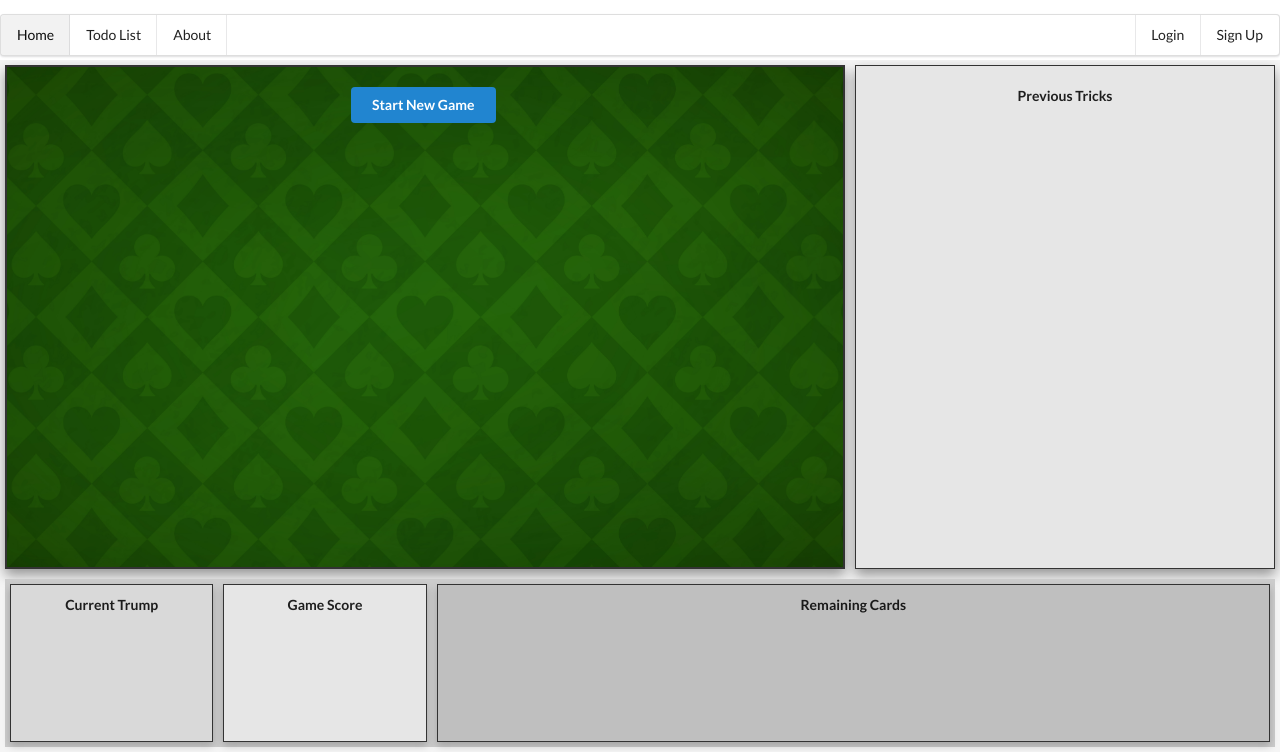
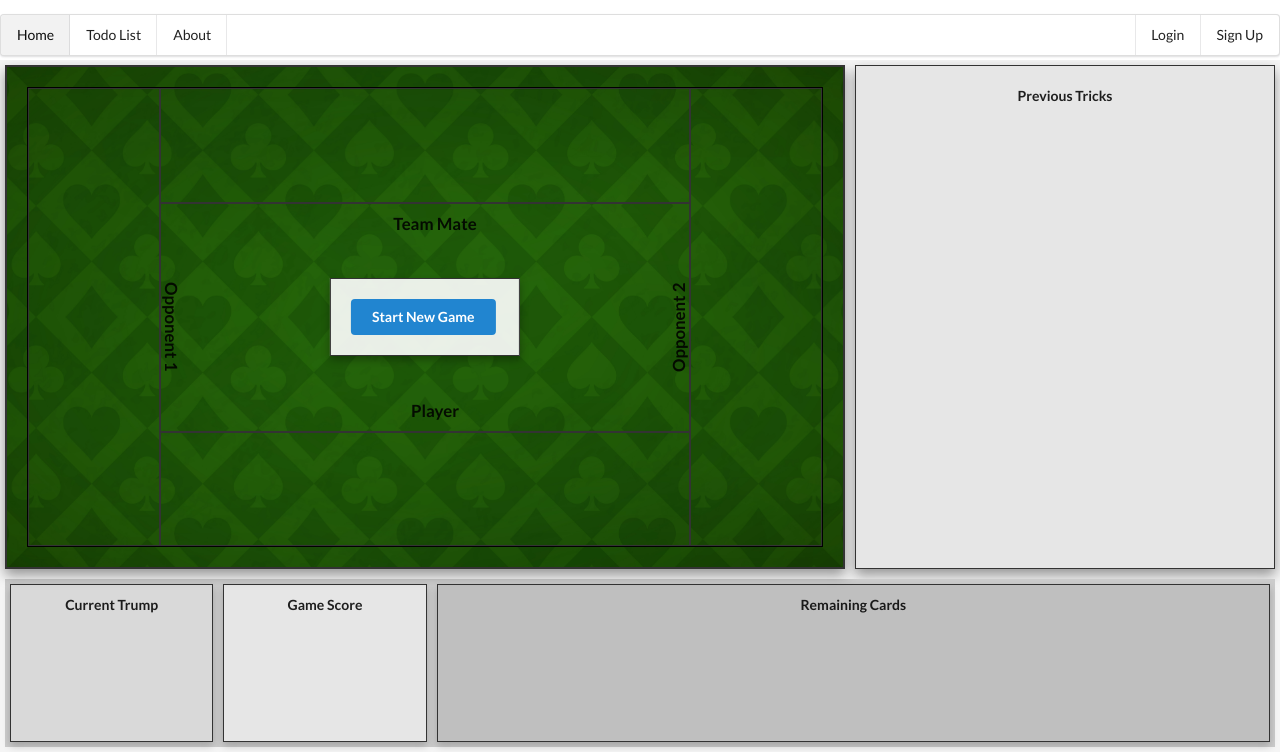
Before and after one commit to gimes28/Euchre-Project, a Django app: page / in a window 1280 px wide. Shown: the part 48-800 px from the top of the page. Run offline with Django 5.2, Linux system fonts and the light colour scheme.

Commit message:
Update start of game to get dealer and deal initial cards for the round

```diff
--- a/App/euchreapp/homepage/urls.py
+++ b/App/euchreapp/homepage/urls.py
@@ -3,5 +3,7 @@ from . import views
 
 urlpatterns = [
     path('', views.home, name="home"),  # Homepage view
-    path('start-game/', views.start_game_view, name='start_game'), # Start new game
+    # path('start-game/', views.start_game_view, name='start_game'), # Start new game
+    path('start-game/', views.start_new_game, name='start_game'), # Start new game
+    path("deal-hand/", views.deal_hand, name="deal_hand"),  # New endpoint for dealing a hand
 ]
--- a/App/euchreapp/homepage/views.py
+++ b/App/euchreapp/homepage/views.py
@@ -3,9 +3,11 @@ from django.contrib.auth.forms import UserCreationForm
 from django.contrib.auth import login
 from django.contrib.auth.views import LoginView
 from django.http import JsonResponse
-from .models import start_euchre_game
+from django.views.decorators.csrf import csrf_exempt
+from random import shuffle
+from .models import start_euchre_game, start_round, Game, Player, Card, deal_hand as model_deal_hand
 
-# Create your views here.
+# Render the homepage
 def home(request):
     return render(request, "home.html")  # Reference the template in the root templates directory
 
@@ -21,7 +23,6 @@ def signup(request):
         form = UserCreationForm()
     return render(request, 'signup.html', {'form': form})
 
-
 # Login redirects to homepage or the admin page if logging as admin
 class CustomLoginView(LoginView):
     template_name = 'login.html'  # Use custom template in the root templates directory
@@ -33,15 +34,48 @@ class CustomLoginView(LoginView):
         # Redirect regular users to the default redirect URL
         return super().get_success_url()
 
+@csrf_exempt
+def start_new_game(request):
+    if request.method == 'POST':
+        game = Game.objects.create()
+        dealt_cards, dealer, highest_card = start_round(game)  # Get highest_card from start_round
 
-def start_game_view(request):
-    """
-    Handle starting a new game.
-    """
+        # Ensure highest_card is properly serialized
+        if highest_card:
+            highest_card_info = f"{highest_card.rank} of {highest_card.suit}"
+        else:
+            highest_card_info = "No card"
+
+        # Prepare the response
+        response = {
+            "dealt_cards": {player.name: f"{card.rank} of {card.suit}" for player, card in dealt_cards.items()},
+            "dealer": dealer.name,
+            "highest_card": highest_card_info,
+        }
+        return JsonResponse(response)
+    return JsonResponse({"error": "Invalid request method."}, status=400)
+
+@csrf_exempt
+def deal_hand(request):
     if request.method == "POST":
-        # Start the Euchre game
-        start_euchre_game()
-        # Redirect to home or return a success message
-        return redirect('home')
+        dealer_name = request.POST.get("dealer")
+        dealer = Player.objects.get(name=dealer_name)
+        players = Player.objects.all()
 
-    return JsonResponse({'error': 'Invalid request method'}, status=400)
+        # Shuffle the deck
+        deck = list(Card.objects.all())
+        shuffle(deck)
+
+        # Use the model's `deal_hand` function to deal cards
+        hands = model_deal_hand(deck, players)
+
+        # Prepare the response
+        response = {
+            "hands": {
+                player.name: [f"{card.rank} of {card.suit}" for card in hand]
+                for player, hand in hands.items()
+            }
+        }
+        return JsonResponse(response)
+
+    return JsonResponse({"error": "Invalid request method."}, status=400)
--- a/App/euchreapp/static/css/styles.css
+++ b/App/euchreapp/static/css/styles.css
@@ -15,6 +15,7 @@
 
 /* Left div occupies the left column in the top 2/3 area */
 .left-div {
+    position: relative; /* Ensures child elements can be positioned relative to this container */
     grid-column: 1 / 2; /* Start from column 1, end before column 2 */
     grid-row: 1 / 2; /* Start from row 1, end before row 2 */
     background-image: url('/static/images/card-table-texture.jpg'); /* Card table texture */
@@ -96,3 +97,153 @@
     vertical-align: top !important; /* Align the image vertically with the text */
     margin-right: -5px !important;
 }
+
+/* Card table divisions */
+
+.grid-container {
+    display: grid;
+    grid-template-areas:
+        "left top right"
+        "left center right"
+        "left bottom right";
+    grid-template-rows: 1fr 2fr 1fr; /* Define row proportions */
+    grid-template-columns: 1fr 4fr 1fr; /* Define column proportions */
+    height: 100%;
+    width: 100%;
+    position: relative;
+    border: 1px solid black; /* Optional: Border for the entire grid */
+    box-sizing: border-box;
+}
+
+.rectangle {
+    border: 1px solid #333;
+    padding: 10px;
+    text-align: center;
+    font-size: 1.2em;
+    font-weight: bold;
+}
+
+.rectangle.left {
+    grid-area: left;
+}
+
+.rectangle.top {
+    grid-area: top;
+}
+
+.rectangle.center {
+    grid-area: center;
+}
+
+.rectangle.bottom {
+    grid-area: bottom;
+}
+
+.rectangle.right {
+    grid-area: right;
+}
+
+.rectangle.center {
+    grid-area: center;
+    border: 1px solid #333; /* Border for the center square */
+    position: relative; /* To position child elements relative to this square */
+    background-color: transparent; /* Transparent background */
+}
+
+.center-top-text,
+.center-bottom-text {
+    position: absolute;
+    width: 100%; /* Full width of the square */
+    text-align: center;
+    font-size: 1.2rem;
+    font-weight: bold;
+}
+
+.center-top-text {
+    top: 10px; /* Position near the top */
+}
+
+.center-bottom-text {
+    bottom: 10px; /* Position near the bottom */
+}
+
+.center-left-text,
+.center-right-text {
+    position: absolute;
+    height: 100%; /* Full height of the square */
+    text-align: center;
+    font-size: 1.2rem;
+    font-weight: bold;
+    writing-mode: vertical-rl; /* Ensures text flows vertically */
+    text-orientation: mixed; /* Makes text orientation correct */
+}
+
+.center-left-text {
+    left: 0; /* Position on the left border */
+    transform: translate(-50%, 0); /* Adjust alignment */
+    margin-left: 10px;
+}
+
+.center-right-text {
+    right: 0; /* Position on the right border */
+    transform: translate(50%, 0) rotate(180deg); /* Adjust alignment and rotate 180 degrees */
+    margin-right: 10px;
+}
+
+.centered-form {
+    position: absolute; /* Position relative to the parent container */
+    top: 50%;
+    left: 50%;
+    transform: translate(-50%, -50%); /* Center the form horizontally and vertically */
+    z-index: 10; /* Higher z-index to appear above the grid */
+    background-color: rgba(255, 255, 255, 0.9); /* Optional: Semi-transparent background for visibility */
+    padding: 20px; /* Padding around the form */
+    border: 1px solid #333; /* Optional: Border around the form */
+    box-shadow: 0 4px 8px rgba(0, 0, 0, 0.3); /* Optional: Shadow for emphasis */
+}
+
+/* Custom modal to sit within the game board center square */
+.custom-modal {
+    position: absolute; /* Allows positioning relative to the parent container */
+    top: 0;
+    left: 0;
+    width: 100%;
+    height: 100%;
+    background-color: white; /* Optional: Set a background color */
+    border: 1px solid #333; /* Match the rectangle border */
+    display: none; /* Initially hidden */
+    z-index: 10; /* Ensure it is above other elements */
+    box-shadow: 0 4px 8px rgba(0, 0, 0, 0.2); /* Optional: Add a subtle shadow */
+}
+
+.custom-modal .modal-header {
+    font-size: 1.5rem;
+    font-weight: bold;
+    text-align: center;
+    margin: 10px 0;
+}
+
+.custom-modal .modal-content {
+    text-align: center;
+    margin: 20px 0;
+}
+
+.custom-modal .modal-actions {
+    text-align: center;
+    margin-top: 20px;
+}
+
+/* Dealer Icon */
+.dealer-highlight {
+    position: relative;
+}
+
+.dealer-icon {
+    position: absolute;
+    left: 5px; /* Left and top to position icon */
+    top: 83%;
+    transform: translateY(-50%);
+    width: 35px; /* Can adjust size */
+    height: auto;
+    z-index: 2; /* Ensure icon stays above other content */
+}
--- /dev/null
+++ b/App/euchreapp/static/js/start_game.js
@@ -0,0 +1,94 @@
+$(document).ready(function () {
+    $("#start-game-button").click(function () {
+        $.ajax({
+            url: "/start-game/", // Matches the URL in urls.py
+            type: "POST",
+            success: function (response) {
+                // Map cards to their positions
+                const positions = {
+                    "Player": "#human-card",
+                    "Opponent1": "#bot1-card",
+                    "Team Mate": "#bot2-card",
+                    "Opponent2": "#bot3-card",
+                };
+
+                // Update the DOM with the dealt cards
+                for (let player in response.dealt_cards) {
+                    $(positions[player]).text(response.dealt_cards[player]); // Show card text
+                }
+
+                // Clear any existing dealer icons
+                $(".rectangle").removeClass("dealer-highlight").find(".dealer-icon").remove();
+
+                // Add the dealer icon to the corresponding rectangle
+                const dealerPosition = positions[response.dealer];
+                $(dealerPosition).addClass("dealer-highlight"); // Optional styling
+                $(dealerPosition).prepend(`
+                    <img src="/static/images/dealer-icon.jpg" alt="Dealer Icon" class="dealer-icon">
+                `);
+
+                // Update modal content and store the dealer's name
+                dealer = response.dealer;
+                $("#modal-dealer .modal-content").html(
+                    `<p><strong>Highest Card:</strong> ${response.highest_card}</p>
+                     <p><strong>Dealer:</strong> ${response.dealer}</p>`
+                );
+
+                // Display the modal
+                $("#modal-dealer").fadeIn();
+            },
+            error: function (xhr) {
+                alert("An error occurred: " + xhr.responseText);
+            }
+        });
+    });
+
+    // When you close the choose dealer modal, deal cards to each player
+    $("#modal-ok-button").click(function () {
+        // Hide the modal
+        $("#modal-dealer").fadeOut();
+
+        // Clear the rectangles
+        $(".rectangle").not(".center").text("");
+
+        // Request a new hand to be dealt
+        $.ajax({
+            url: "/deal-hand/", // New endpoint for dealing a hand
+            type: "POST",
+            data: { dealer: dealer }, // Pass the dealer's name
+            success: function (response) {
+                // Map cards to their positions
+                const positions = {
+                    "Player": "#human-card",
+                    "Opponent1": "#bot1-card",
+                    "Team Mate": "#bot2-card",
+                    "Opponent2": "#bot3-card",
+                };
+
+                // Display the dealt hand in each rectangle
+                for (let player in response.hands) {
+                    const cards = response.hands[player].join(", "); // Combine cards into a single string
+                    const playerRectangle = $(positions[player]);
+                    playerRectangle.text(cards);
+
+                    // Add the dealer icon to the dealer's rectangle
+                    if (player === dealer) {
+                        playerRectangle.prepend(`
+                            <img src="/static/images/dealer-icon.jpg" alt="Dealer Icon" class="dealer-icon">
+                        `);
+                    }
+                }
+            },
+            error: function (xhr) {
+                alert("An error occurred while dealing the hand: " + xhr.responseText);
+            }
+        });
+    });
+});
+
+// Close dialogs when ok button is clicked
+// $(document).ready(function () {
+//     $("#modal-ok-button").click(function () {
+//         $("#modal-dealer").modal('hide'); // Close the modal
+//     });
+// });
--- a/App/euchreapp/templates/home.html
+++ b/App/euchreapp/templates/home.html
@@ -48,10 +48,35 @@
         <div class="home-background-wrapper">
             <!-- Game Board Top Left -->
             <div class="left-div">
-                <form method="post" action="{% url 'start_game' %}">
-                    {% csrf_token %}
-                    <button class="ui primary button" type="submit">Start New Game</button>
+                <form id="start-game-form" class="centered-form">
+                    <button class="ui primary button" type="button" id="start-game-button">Start New Game</button>
                 </form>
+                <div id="dealt-cards-container" style="display: none;">
+                    <p id="dealt-cards-text"></p>
+                </div>
+                <div class="grid-container">
+                    <div class="rectangle top" id="bot2-card"></div>
+                    <div class="rectangle left" id="bot1-card"></div>
+                    <div class="rectangle center">
+                        <div class="center-top-text">Team Mate</div>
+                        <div class="center-left-text">Opponent 1</div>
+                        <div class="center-bottom-text">Player</div>
+                        <div class="center-right-text">Opponent 2</div>
+
+                        <!-- Custom Modal inside center rectangle -->
+                        <div id="modal-dealer" class="custom-modal">
+                            <div class="modal-header">Dealer for This Round</div>
+                            <div class="modal-content">
+                                <!-- Dynamic content will be injected here by JavaScript -->
+                            </div>
+                            <div class="modal-actions">
+                                <button class="ui primary button" id="modal-ok-button">OK</button>
+                            </div>
+                        </div>
+                    </div>
+                    <div class="rectangle right" id="bot3-card"></div>
+                    <div class="rectangle bottom" id="human-card"></div>
+                </div>
             </div>
             <!-- Cards Played Top Right -->
             <div class="right-div" style="font-weight: bold;">Previous Tricks</div>
@@ -67,5 +92,7 @@
             </div>
         </div>
     </div>
+    <!-- Startgame AJAX promise -->
+    <script src="{% static 'js/start_game.js' %}"></script>
 </body>
 </html>
```
Also changed, not shown: App/euchreapp/homepage/models.py (+75 -37 lines), App/euchreapp/db.sqlite3, App/euchreapp/homepage/migrations/0002_alter_card_unique_together.py (added), App/euchreapp/static/images/dealer-icon.jpg (added).
